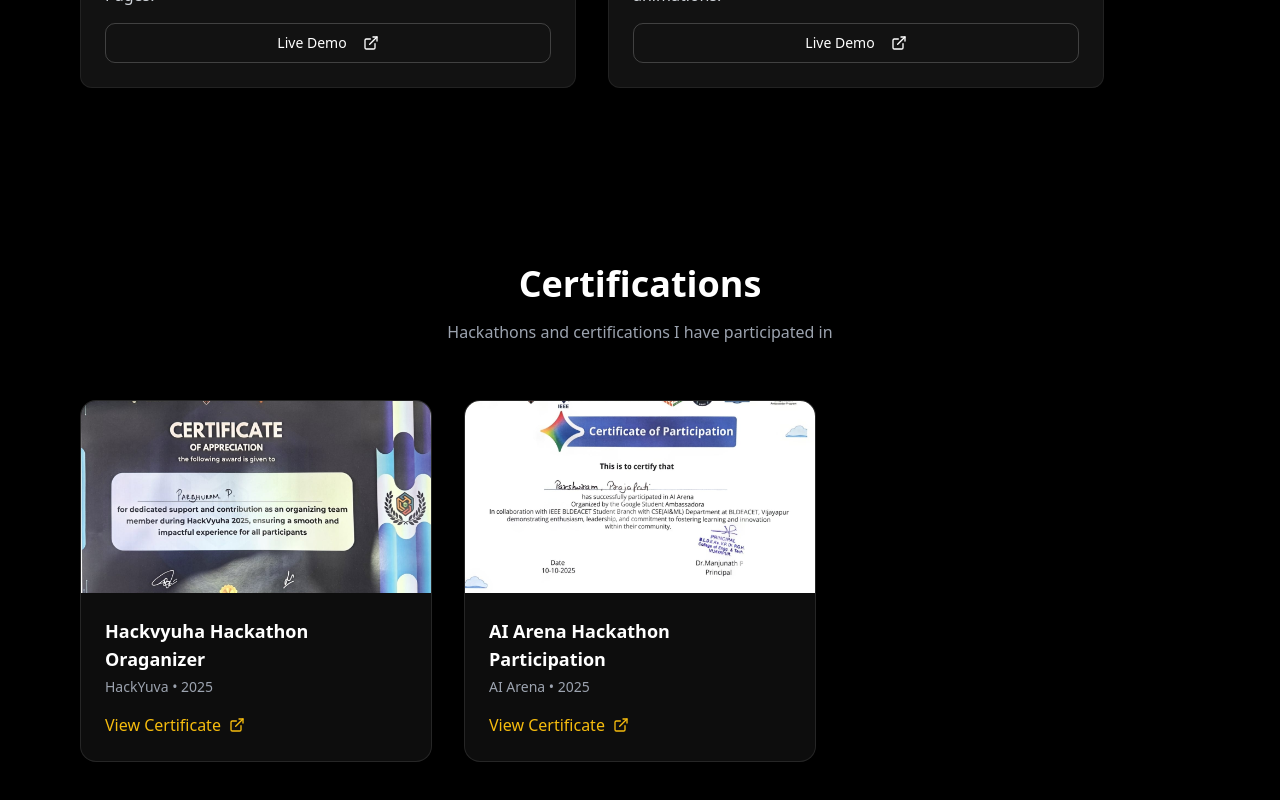
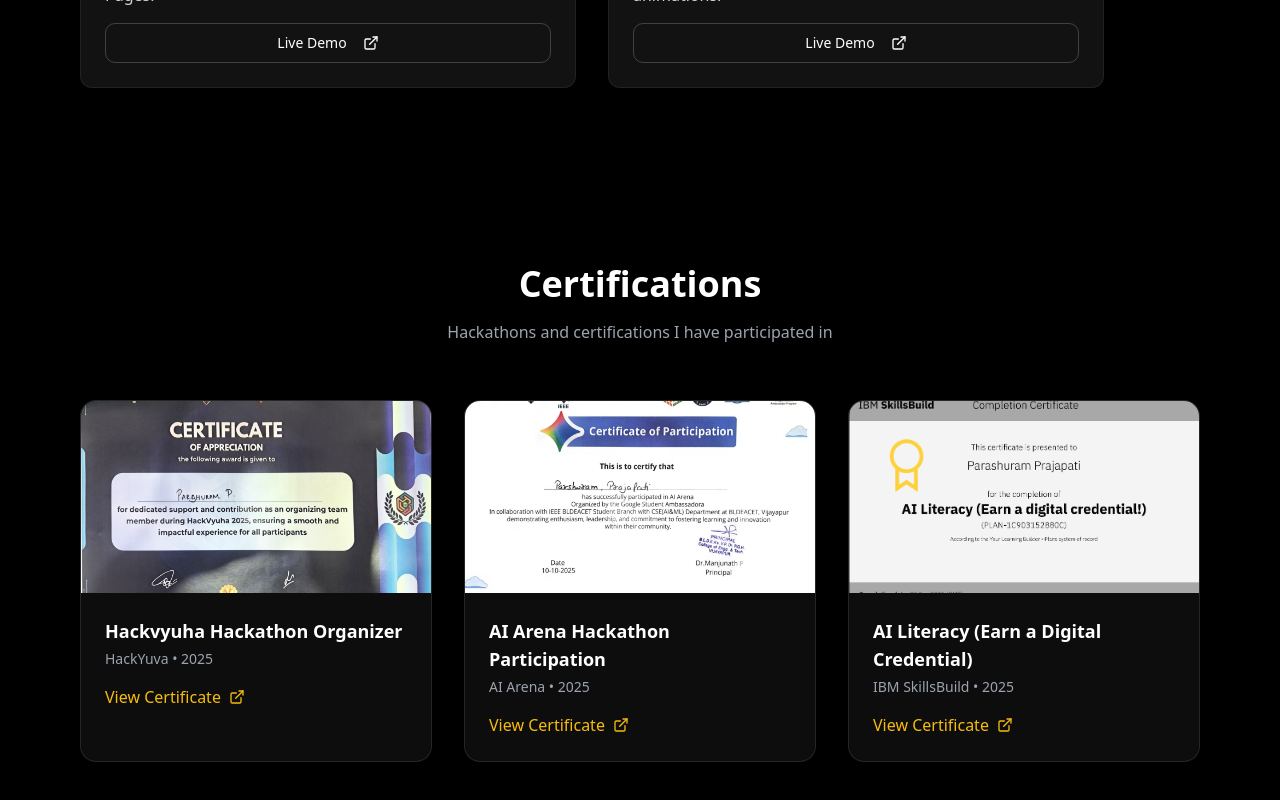
Before and after one commit to parshuram-prajapati/Parshuram-portfolio, a React (Vite) app: page /#projects in a window 1280 px wide. Shown: the part 2586-3386 px from the top of the page. Built offline with nearby package versions, Linux system fonts and the light colour scheme; the HTML template or start-up script is replaced by a standard one.

Commit message:
Initial portfolio commit

```diff
--- a/src/components/Certificates.tsx
+++ b/src/components/Certificates.tsx
@@ -1,26 +1,46 @@
 import { ExternalLink } from "lucide-react";
+import React from "react";
 
 import hackyuvaImg from "@/assets/certificates/hackyuva.png";
 import aiArenaImg from "@/assets/certificates/ai-arena.png";
+import aiLiteracyImg from "@/assets/certificates/image.png";
 
-const certificates = [
+/* -------------------- TYPES -------------------- */
+interface Certificate {
+  title: string;
+  issuer: string;
+  year: string;
+  image: string;
+  link: string;
+}
+
+/* -------------------- DATA -------------------- */
+const certificates: Certificate[] = [
   {
-    title: "Hackvyuha Hackathon Oraganizer",
+    title: "Hackvyuha Hackathon Organizer",
     issuer: "HackYuva",
     year: "2025",
     image: hackyuvaImg,
-    link: "https://drive.google.com/file/d/1xUvXGksGe_N0P8MgCYY7HP0Y0fQzTLlZ/view?usp=drive_link",
+    link: "https://drive.google.com/file/d/1xUvXGksGe_N0P8MgCYY7HP0Y0fQzTLlZ/view",
   },
   {
     title: "AI Arena Hackathon Participation",
     issuer: "AI Arena",
     year: "2025",
     image: aiArenaImg,
-    link: "https://drive.google.com/file/d/1xUvXGksGe_N0P8MgCYY7HP0Y0fQzTLlZ/view?usp=drive_link",
+    link: "https://drive.google.com/file/d/1xUvXGksGe_N0P8MgCYY7HP0Y0fQzTLlZ/view",
+  },
+  {
+    title: "AI Literacy (Earn a Digital Credential)",
+    issuer: "IBM SkillsBuild",
+    year: "2025",
+    image: aiLiteracyImg,
+    link: "https://drive.google.com/file/d/1-p0svBbmqyZotSINraVtljT5ZnjwxRCS/view?usp=sharing",
   },
 ];
 
-const Certificates = () => {
+/* -------------------- COMPONENT -------------------- */
+const Certificates: React.FC = () => {
   return (
     <section id="certificates" className="py-20 bg-transparent">
       <div className="container mx-auto px-4 sm:px-6 lg:px-20">
@@ -49,7 +69,7 @@
                   alt={cert.title}
                   className="w-full h-48 object-cover transform group-hover:scale-105 transition-transform duration-500"
                 />
-                <div className="absolute inset-0 bg-black/20 opacity-0 group-hover:opacity-100 transition-opacity"></div>
+                <div className="absolute inset-0 bg-black/20 opacity-0 group-hover:opacity-100 transition-opacity" />
               </div>
 
               {/* CONTENT */}
```
Also changed, not shown: src/assets/certificates/image.png (added), src/assets/project lib queston.jpg (added).
